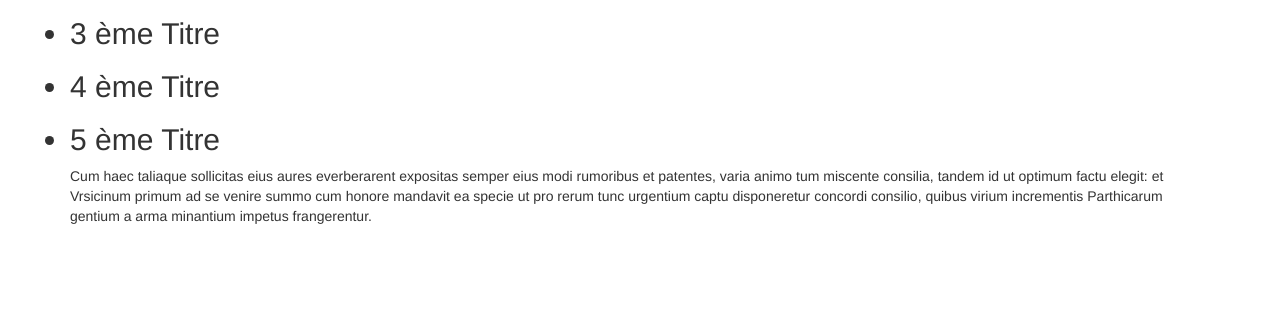
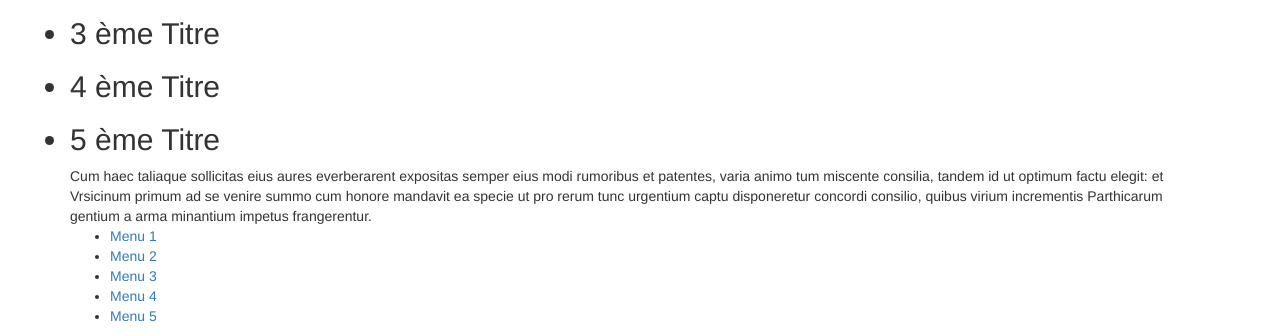
Before and after one commit to Sebastien03/Exercice_Revision, a plain HTML site: page Exercice Html/index.html in a window 1280 px wide. Shown: the part 789-1125 px from the top of the page. Before the commit the page ends 1015 px from the top, so only its background shows below. Drawn offline with Linux system fonts and the light colour scheme.

Commit message:
Exercice 1 Test 4

```diff
--- a/Exercice Html/index.html
+++ b/Exercice Html/index.html
@@ -39,6 +39,17 @@
 				<div>
 					<span> Cum haec taliaque sollicitas eius aures everberarent expositas semper eius modi rumoribus et patentes, varia animo tum miscente consilia, tandem id ut optimum factu elegit: et Vrsicinum primum ad se venire summo cum honore mandavit ea specie ut pro rerum tunc urgentium captu disponeretur concordi consilio, quibus virium incrementis Parthicarum gentium a arma minantium impetus frangerentur. </span>
 				</div>
+
+																	<!-- Exercice 1 Test 4 -->
+				<nav>
+					<ul>
+						<li> <a href="#"> Menu 1 </a> </li>
+						<li> <a href="#"> Menu 2 </a> </li>
+						<li> <a href="#"> Menu 3 </a> </li>
+						<li> <a href="#"> Menu 4 </a> </li>
+						<li> <a href="#"> Menu 5 </a> </li>
+					</ul>
+				</nav>
 			</div>
 		</body>
 	</html>
```
